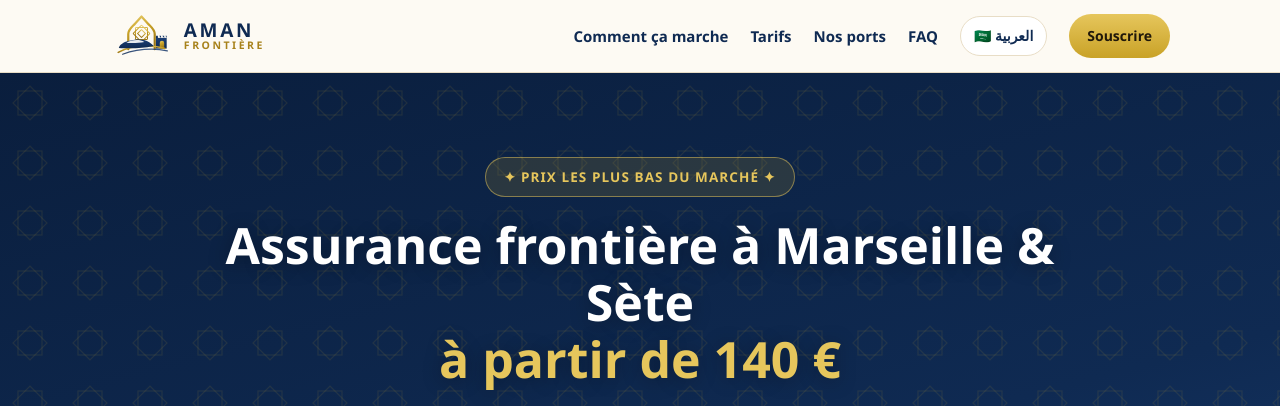
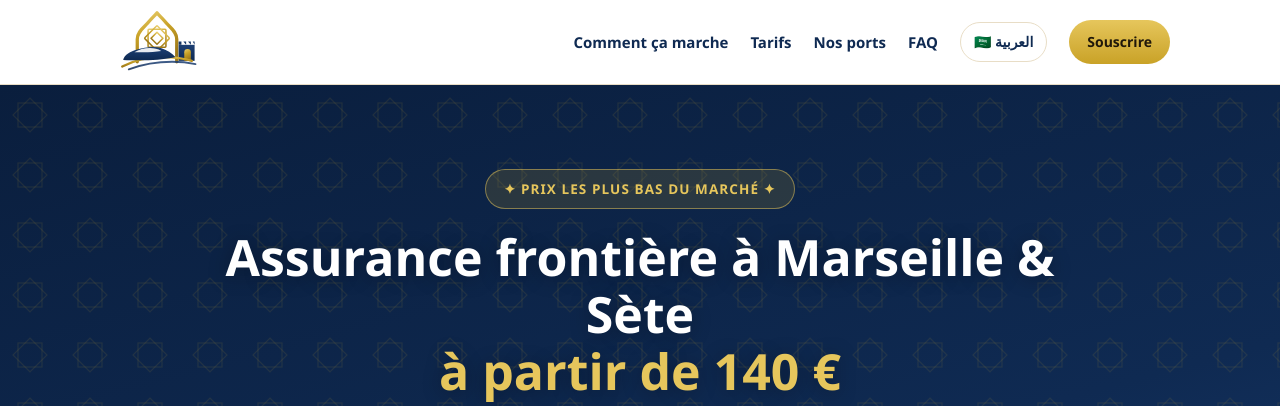
Before and after one commit to Stachmou34/ata, a PHP site: page / in a window 1280 px wide. Shown: the top 406 px of the page. Run offline with PHP 8.4, Linux system fonts and the light colour scheme.

Commit message:
Correction de l'affichage du logo dans l'en-tete
- le logo officiel contient deja le texte AMAN FRONTIERE: suppression du bloc
  texte HTML qui faisait doublon a cote
- logo agrandi (66px, 54px sur mobile) et en-tete a 84px de haut
- fond de l'en-tete en blanc pur pour fondre le fond du logo sans vignette
- meme traitement sur la page arabe et les mentions legales

Co-Authored-By: Claude Opus 4.8 <noreply@anthropic.com>
Claude-Session: https://claude.ai/code/session_01LaWpkJ4X7zcWXSAUcDNSxW

```diff
--- a/ar/index.html
+++ b/ar/index.html
@@ -68,11 +68,7 @@
 	<header class="site">
 		<div class="wrap nav">
 			<a class="brand" href="./" aria-label="أمان فرونتيير — الصفحة الرئيسية">
-				<img src="../images/aman-mark.svg" alt="" width="44" height="44" />
-				<span class="brand-txt">
-					<span class="brand-name">AMAN</span>
-					<span class="brand-sub">Frontière</span>
-				</span>
+				<img src="../images/aman-mark.svg" alt="أمان فرونتيير — تأمين بكل ثقة، بلا حدود" />
 			</a>
 			<nav class="nav-links">
 				<a class="lk" href="#etapes">كيف يعمل</a>
--- a/assets/aman.css
+++ b/assets/aman.css
@@ -39,21 +39,18 @@ img,svg{max-width:100%;display:block}
 .btn-navy:hover{background:var(--navy-l);transform:translateY(-2px)}
 
 /* ---------- header ---------- */
-header.site{position:sticky;top:0;z-index:900;background:rgba(253,250,243,.94);backdrop-filter:blur(10px);border-bottom:1px solid var(--line)}
-.nav{display:flex;align-items:center;justify-content:space-between;gap:14px;height:72px}
-.brand{display:flex;align-items:center;gap:11px;min-width:0}
-.brand svg,.brand img{height:44px;width:auto;flex:none}
-.brand-txt{display:flex;flex-direction:column;line-height:1.05;min-width:0}
-.brand-name{font-size:19px;font-weight:800;color:var(--navy);letter-spacing:.14em}
-.brand-sub{font-size:10.5px;font-weight:700;color:var(--or-d);letter-spacing:.24em;text-transform:uppercase}
+header.site{position:sticky;top:0;z-index:900;background:rgba(255,255,255,.97);backdrop-filter:blur(10px);border-bottom:1px solid var(--line)}
+.nav{display:flex;align-items:center;justify-content:space-between;gap:14px;height:84px}
+.brand{display:flex;align-items:center;min-width:0}
+.brand svg,.brand img{height:66px;width:auto;flex:none;object-fit:contain}
 .nav-links{display:flex;align-items:center;gap:22px}
 .nav-links a.lk{color:var(--navy);font-weight:600;font-size:15px}
 .nav-links a.lk:hover{color:var(--or-d)}
 .lang{font-weight:700;font-size:14px;border:1.5px solid var(--line);border-radius:999px;padding:7px 13px;color:var(--navy);background:#fff;white-space:nowrap}
 .lang:hover{border-color:var(--or);color:var(--or-d)}
 .nav-cta{background:linear-gradient(180deg,var(--or-l),var(--or));color:#20180a;border-radius:999px;padding:10px 18px;font-weight:800;font-size:14px;white-space:nowrap}
-@media(max-width:960px){.nav-links a.lk{display:none}.brand-name{font-size:17px}}
-@media(max-width:420px){.brand-sub{display:none}}
+@media(max-width:960px){.nav-links a.lk{display:none}}
+@media(max-width:560px){.nav{height:72px}.brand svg,.brand img{height:54px}}
 
 /* ---------- hero ---------- */
 .hero{position:relative;color:#fff;text-align:center;padding:84px 20px 74px;overflow:hidden;
@@ -194,7 +191,7 @@ details[open] summary::after{content:"\2212"}
 footer.site{background:var(--navy-d);color:#a9b7cd;padding:44px 0 26px;font-size:14px}
 footer.site .cols{display:grid;grid-template-columns:repeat(auto-fit,minmax(205px,1fr));gap:26px;margin-bottom:26px}
 footer.site h4{color:#fff;font-size:15px;margin:0 0 12px}
-footer.site .foot-logo{max-width:210px;width:100%;height:auto;margin:0 0 16px;background:#fdfaf3;border-radius:12px;padding:12px}
+footer.site .foot-logo{max-width:215px;width:100%;height:auto;margin:0 0 16px;background:#fff;border-radius:14px;padding:14px}
 [dir="rtl"] footer.site .foot-logo{margin-inline:0 auto}
 footer.site a{color:#d9c48a}
 footer.site .legal{border-top:1px solid rgba(201,162,39,.25);padding-top:18px;text-align:center;font-size:12.5px;color:#8593ab}
--- a/index.html
+++ b/index.html
@@ -72,11 +72,7 @@
 	<header class="site">
 		<div class="wrap nav">
 			<a class="brand" href="/" aria-label="Aman Frontière — accueil">
-				<img src="images/aman-mark.svg" alt="" width="44" height="44" />
-				<span class="brand-txt">
-					<span class="brand-name">AMAN</span>
-					<span class="brand-sub">Frontière</span>
-				</span>
+				<img src="images/aman-mark.svg" alt="Aman Frontière — assurance en toute confiance, sans frontière" />
 			</a>
 			<nav class="nav-links">
 				<a class="lk" href="#etapes">Comment ça marche</a>
--- a/mentions-legales.html
+++ b/mentions-legales.html
@@ -29,8 +29,7 @@
 	<header class="site">
 		<div class="wrap nav">
 			<a class="brand" href="/" aria-label="Aman Frontière — accueil">
-				<img src="images/aman-mark.svg" alt="" width="44" height="44" />
-				<span class="brand-txt"><span class="brand-name">AMAN</span><span class="brand-sub">Frontière</span></span>
+				<img src="images/aman-mark.svg" alt="Aman Frontière" />
 			</a>
 			<a class="back" href="/">← Retour à l'accueil</a>
 		</div>
```
